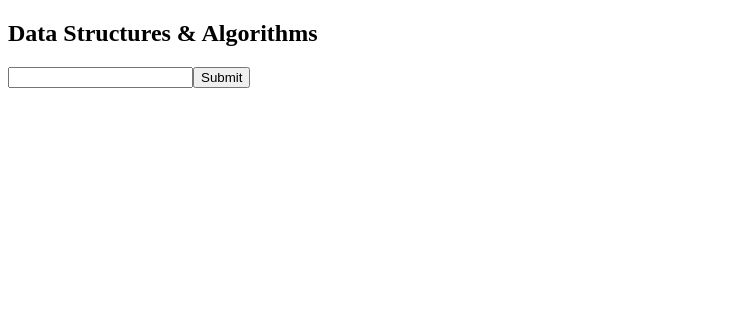
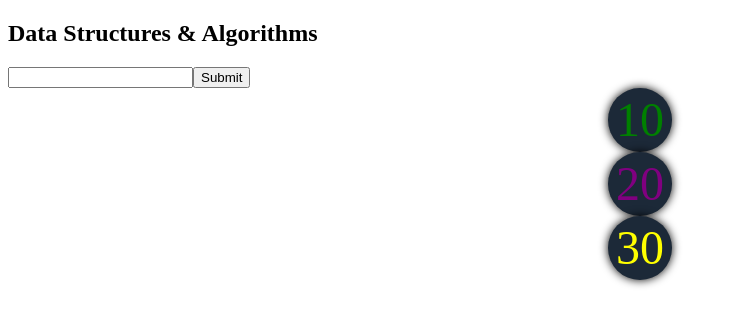
Before and after one commit to samp-reston/algo-visualiser, a React (Create React App) app: page / in a window 1280 px wide. Shown: the top 326 px of the page, without its empty margins (0-734 px from the left). Built offline with nearby package versions, Linux system fonts and the light colour scheme.

Commit message:
with css improvements. testing flex and how to layout heirarchy

```diff
--- /dev/null
+++ b/src/App.css
@@ -0,0 +1,35 @@
+.bst-tree {
+  display: flex;
+  flex-direction: row;
+  width: 1000px;
+  margin: 0 auto;
+  justify-content: center;
+}
+
+.bst-node {
+  height: 64px;
+  width: 64px;
+  background-color: #1C2938;
+  border-radius: 50%;
+  text-align: center;
+  line-height: 64px;
+  color: #f8f1f1;
+  font-size: 48px;
+  filter: drop-shadow(0px 0px 5px black);
+}
+
+.bst-root {
+  color: purple;
+}
+
+.bst-left-child {
+  color: green;
+}
+
+.bst-right-child {
+  color: yellow;
+}
+
+.bst-node>.bst-left-child {}
+
+.bst-node>.bst-right-child {}
--- a/src/App.tsx
+++ b/src/App.tsx
@@ -1,6 +1,7 @@
 import Header from "./components/Header/Header"
 import BinarySearchTree from './data-structures/binary-search-tree/Tree'
-import { useEffect, useState } from "react"
+import './App.css'
+import { useState } from "react"
 import TreeComponent from "./components/data-structures/BinarySearchTree/TreeComponent"
 
 function App() {
@@ -8,6 +9,8 @@ function App() {
   const [dataStructure, setDataStructure] = useState('binary-search-tree')
 
   const bst = new BinarySearchTree()
+  console.log(bst);
+
 
   return (
     <>
--- a/src/components/data-structures/BinarySearchTree/NodeComponent.tsx
+++ b/src/components/data-structures/BinarySearchTree/NodeComponent.tsx
@@ -2,26 +2,21 @@ import { Node } from "../../../data-structures/binary-search-tree/Node";
 
 
 function NodeComponent(node: Partial<Node>) {
-  console.log("Node:", node);
-
-  const nodeStyle = {
-    'height': '64px',
-    'width': '64px',
-    'background-color': '#1C2938',
-    'border-radius': '50%',
-    'text-align': 'center',
-    'line-height': '64px',
-    'color': '#f8f1f1',
-    'font-size': '48px',
-    'filter': 'drop-shadow(0px 0px 5px black)'
+  let childStyle: string = 'bst-root'
+  if (node.parent?.left?.value === node.value) {
+    childStyle = 'bst-left-child'
+  }
+  if (node.parent?.right?.value === node.value) {
+    childStyle = 'bst-right-child'
   }
 
+
   return (
-    <>
+    <div className={childStyle}>
       {node.left?.value != null && <NodeComponent {...node.left} />}
-      <div className="bst-node" data-testid="bst-node" style={nodeStyle}>{node.value}</div>
+      <div className={`bst-node ${childStyle}`} data-testid="bst-node">{node.value}</div>
       {node.right?.value != null && <NodeComponent {...node.right} />}
-    </>
+    </div>
   )
 }
 
--- a/src/components/data-structures/BinarySearchTree/TreeComponent.tsx
+++ b/src/components/data-structures/BinarySearchTree/TreeComponent.tsx
@@ -1,11 +1,15 @@
 import { Tree } from '../../../data-structures/binary-search-tree/Tree'
 import NodeComponent from './NodeComponent'
 import { useEffect, useState } from "react"
+import BinarySearchTreeNode from '../../../data-structures/binary-search-tree/Node'
 
 function TreeComponent(tree: Partial<Tree>) {
   const [submitted, setSubmitted] = useState(false)
   const [insertValue, setInsertValue] = useState('')
-  console.log("Tree:", tree);
+
+  tree.root?.insert(20)
+  tree.root?.insert(10)
+  tree.root?.insert(30)
 
   const handleSubmitValue = () => {
     if (!insertValue) return
@@ -21,7 +25,9 @@ function TreeComponent(tree: Partial<Tree>) {
     <>
       <input type="text" id="insert-value" value={insertValue} onChange={(e) => setInsertValue(e.target.value)} />
       <button onClick={handleSubmitValue}>Submit</button>
-      {tree.root?.value && <NodeComponent {...tree.root} />}
+      <div className="bst-tree">
+        {tree.root?.value && <NodeComponent {...tree.root} />}
+      </div>
     </>
   )
 }
```
